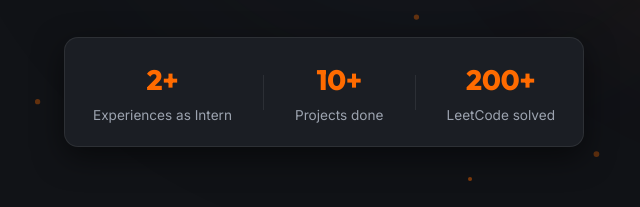
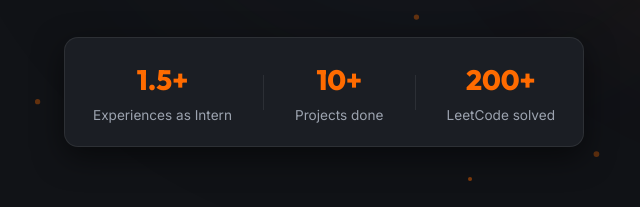
Before and after one commit to Arjhun03/portfolio_, a website: page index.html in a window 1280 px wide. Shown: the part 594-801 px from the top of the page, 0-640 px from the left. Drawn offline with Linux system fonts and the light colour scheme.

Commit message:
Update index.html
experience update

```diff
--- a/index.html
+++ b/index.html
@@ -103,7 +103,7 @@
             <!-- Stats Bar Box (Matching Reference Image) -->
             <div class="hero-stats-box" id="hero-stats-box">
               <div class="stat-item">
-                <div class="stat-value">2+</div>
+                <div class="stat-value">1.5+</div>
                 <div class="stat-label">Experiences as Intern</div>
               </div>
               <div class="stat-divider"></div>
```
